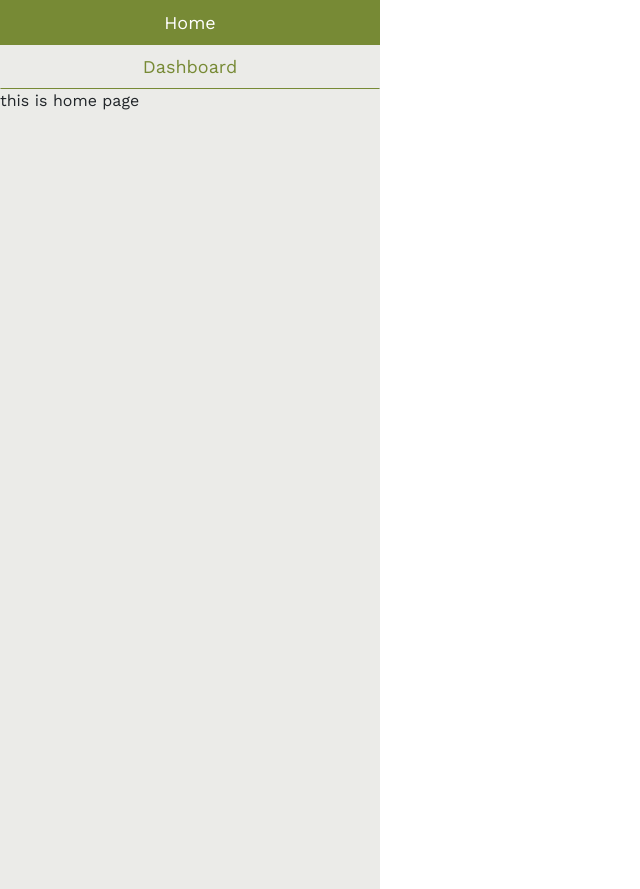
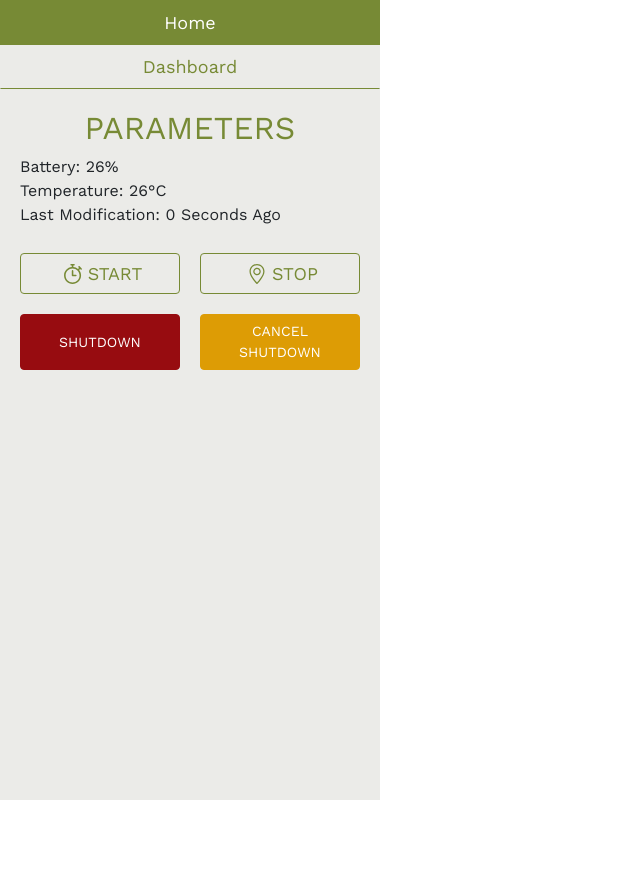
Before and after one commit to annpryshchepa/track_app, a React (Create React App) app: page / in a window 1280 px wide. Shown: the whole page, without its empty margins (0-640 px from the left). After the commit the page ends 800 px from the top, so only its background shows below. Built offline with nearby package versions, Linux system fonts and the light colour scheme.

Commit message:
added home page and styles

```diff
--- a/src/App.scss
+++ b/src/App.scss
@@ -44,4 +44,9 @@
     align-items: center;
   }
 
+  ul {
+    list-style-type: none;
+    padding-left: 0;
+  }
+
 }
--- a/src/components/HomePage/HomePage.js
+++ b/src/components/HomePage/HomePage.js
@@ -1,9 +1,41 @@
-import './HomePage.scss';
+import { Button } from '../Button'
+import './HomePage.scss'
+
+const CN = 'HomePage'
+
+const click = () => console.log('click')
 
 export const HomePage = () => {
   return (
-    <div className="App">
-      <p>this is home page</p>
+    <div className={CN}>
+      <div className={`${CN}--content_wrapper`}>
+        <h2>parameters</h2>
+        <ul>
+          <li>battery: 26%</li>
+          <li>temperature: 26&deg;C</li>
+          <li>last modification: 0 seconds ago</li>
+        </ul>
+      </div>
+      <div className={`${CN}--button_wrapper`}>
+        <Button
+          content="start"
+          onClickAction={click}
+          isOutline
+          buttonIcon="start"
+        />
+        <Button
+          content="stop"
+          onClickAction={click}
+          isOutline
+          buttonIcon="stop"
+        />
+        <Button content="shutdown" onClickAction={click} className="shutdown" />
+        <Button
+          content="cancel shutdown"
+          onClickAction={click}
+          className="cancel-shutdown"
+        />
+      </div>
     </div>
-  );
-};
+  )
+}
--- a/src/components/HomePage/HomePage.scss
+++ b/src/components/HomePage/HomePage.scss
@@ -0,0 +1,26 @@
+@import "../../variables";
+
+.HomePage {
+  padding: 20px;
+
+  &--content_wrapper {
+    padding-bottom: 10px;
+
+    h2 {
+      text-transform: uppercase;
+      color: $main-green;
+      text-align: center;
+    }
+
+    li {
+      text-transform: capitalize;
+    }
+  }
+
+  &--button_wrapper {
+    display: grid;
+    grid-template-columns: 1fr 1fr;
+    column-gap: 20px;
+    row-gap: 20px;
+  }
+}
```
Also changed, not shown: src/App.js (+0 -28 lines).
